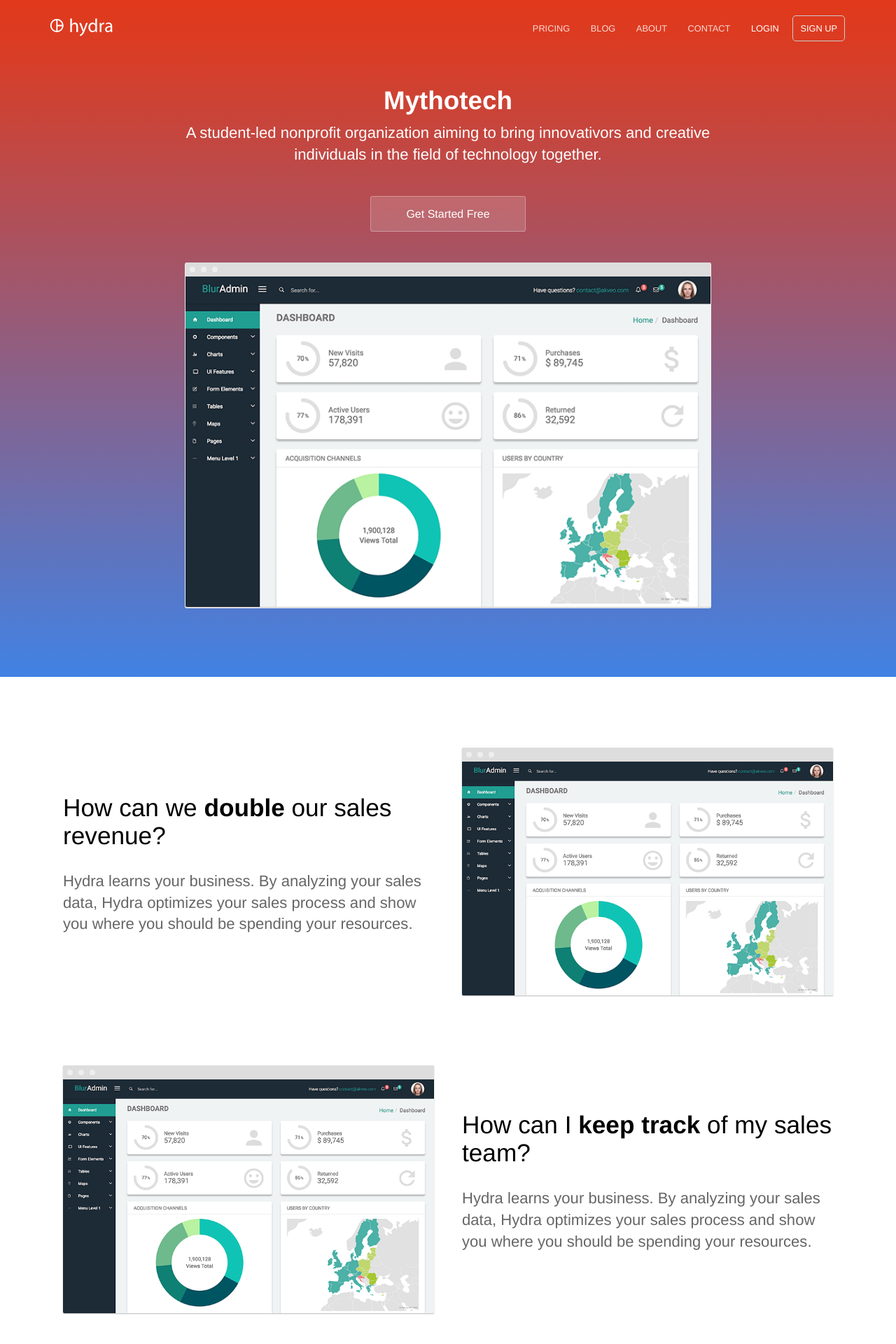
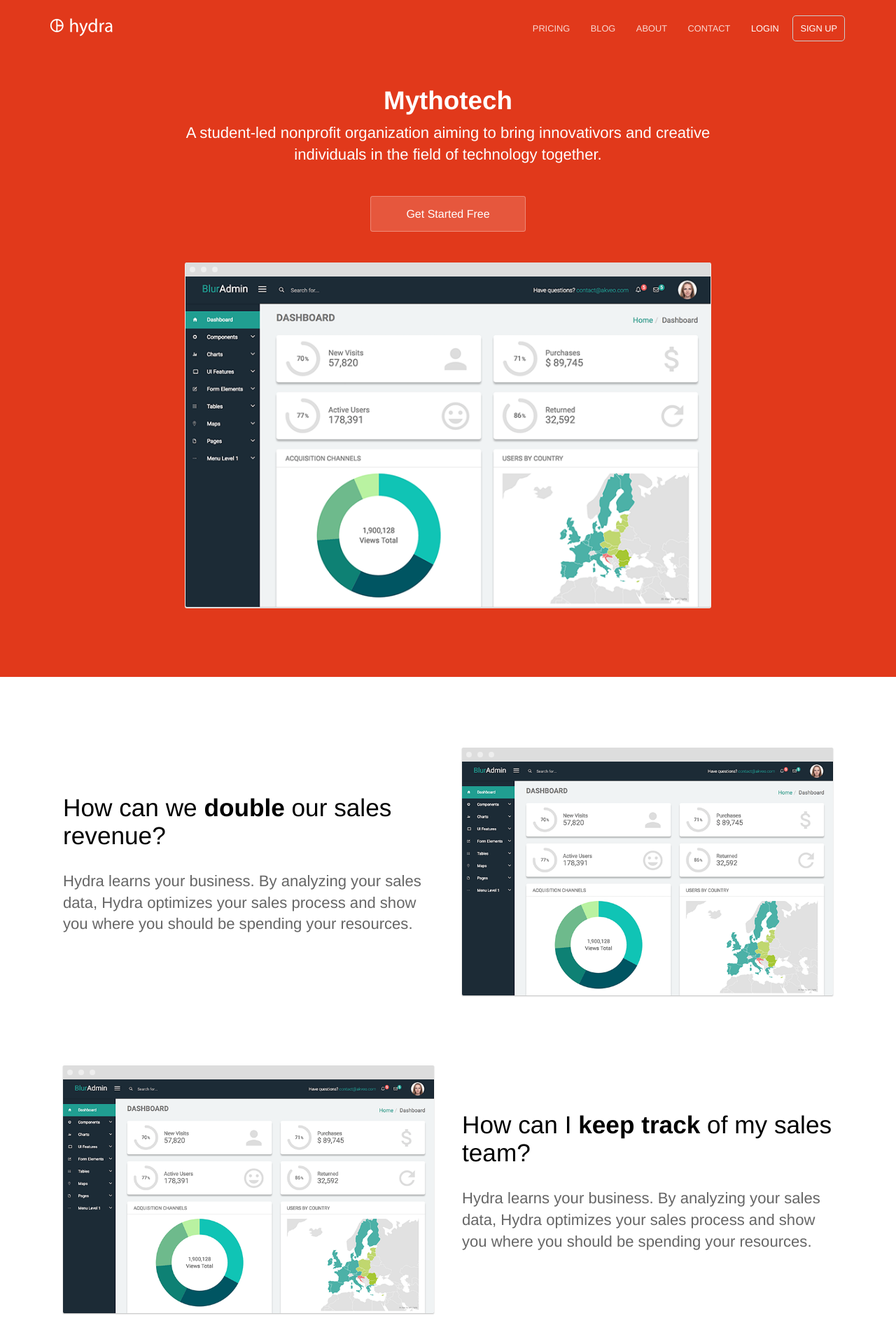
Before and after one commit to Mythotech/mythotech.github.io, a Jekyll site: the page built from index.html, in a window 1280 px wide. Shown: the top 1920 px of the page at 70% size. Built offline with Jekyll 4.4.1, drawn with Linux system fonts in a browser that asks for light colours.

Commit message:
inititalcommit

```diff
--- a/_sass/variables.scss
+++ b/_sass/variables.scss
@@ -1,5 +1,5 @@
 $brand-color: #E1391B;
-$secondary-brand-color: #4182e4;
+$secondary-brand-color: #E1391B;
 $middle-gradient-color: mix($brand-color, $secondary-brand-color, 95%);
 
 // Breakpoints
```
